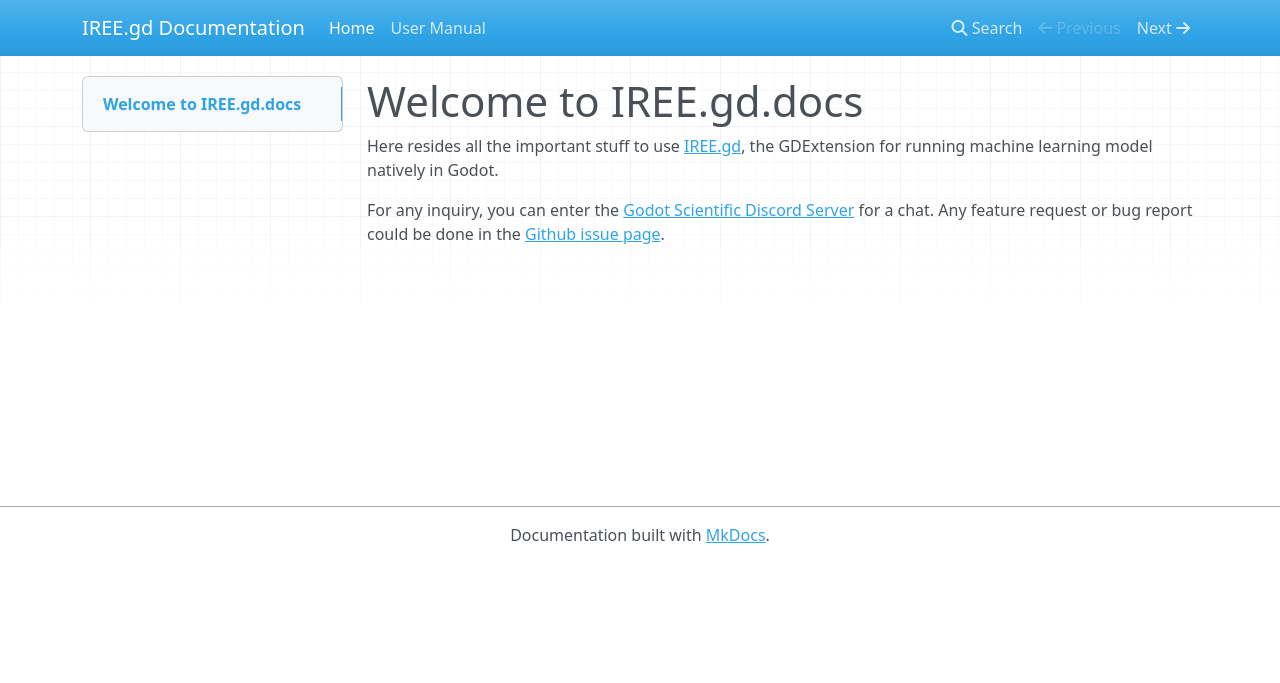
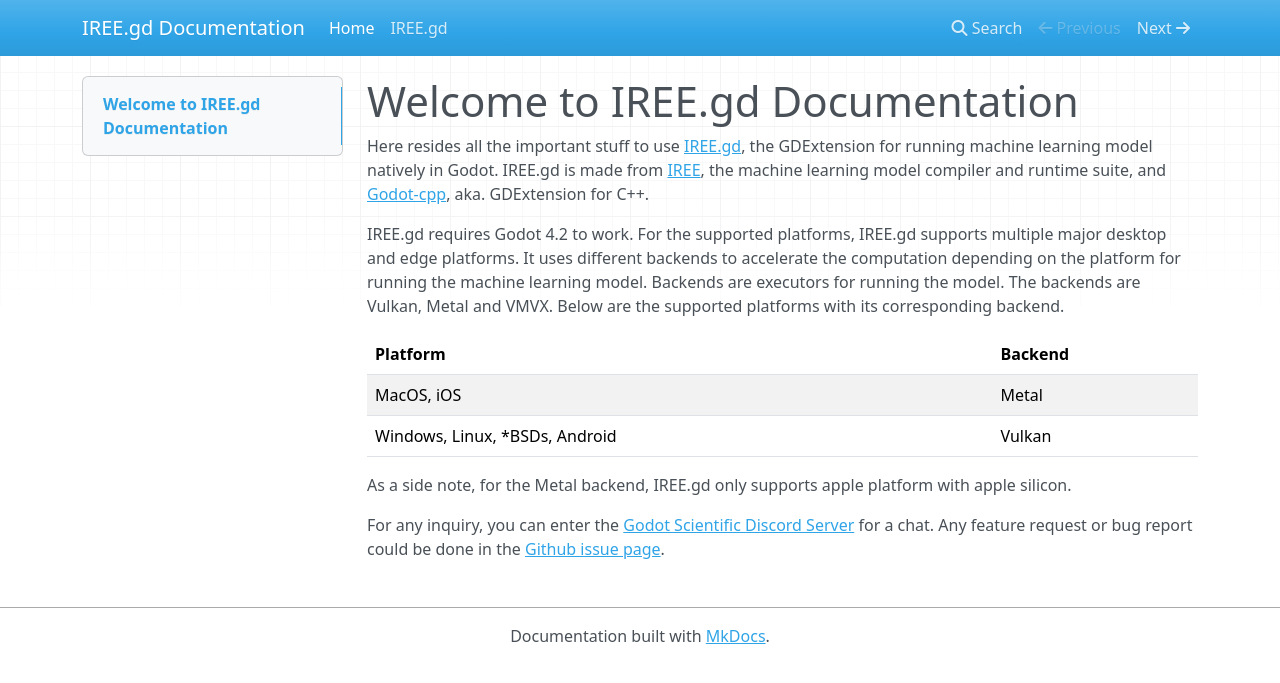
Before and after one commit to iree-gd/iree.gd.docs, an MkDocs documentation site: the page built from docs/index.md, in a window 1280 px wide. Shown: the top 683 px of the page. Built offline with MkDocs 1.6.1, drawn with Linux system fonts in a browser that asks for light colours; nearby versions of some CDN libraries.

Commit message:
Add supported platform on index page.

```diff
--- a/docs/index.md
+++ b/docs/index.md
@@ -1,5 +1,18 @@
-# Welcome to IREE.gd.docs
+# Welcome to IREE.gd Documentation
 
 Here resides all the important stuff to use [IREE.gd](https://github.com/iree-gd/iree.gd), the GDExtension for running machine learning model natively in Godot.
+IREE.gd is made from [IREE](https://iree.dev), the machine learning model compiler and runtime suite, and [Godot-cpp](https://github.com/godotengine/godot-cpp), aka. GDExtension for C++.
+
+IREE.gd requires Godot 4.2 to work. For the supported platforms, IREE.gd supports multiple major desktop and edge platforms.
+It uses different backends to accelerate the computation depending on the platform for running the machine learning model.
+Backends are executors for running the model. The backends are Vulkan, Metal and VMVX.
+Below are the supported platforms with its corresponding backend.
+
+| Platform | Backend |
+| ----- | ----- |
+| MacOS, iOS | Metal |
+| Windows, Linux, \*BSDs, Android | Vulkan |
+
+As a side note, for the Metal backend, IREE.gd only supports apple platform with apple silicon.
 
 For any inquiry, you can enter the [Godot Scientific Discord Server](https://discord.gg/zgSjGPDNKP) for a chat. Any feature request or bug report could be done in the [Github issue page](https://github.com/iree-gd/iree.gd/issues).
--- a/mkdocs.yml
+++ b/mkdocs.yml
@@ -1,4 +1,4 @@
 site_name: IREE.gd Documentation
 nav:
   - Home: index.md
-  - User Manual: user_manual.md
+  - IREE.gd: iree.gd.md
```
Also changed, not shown: docs/iree.gd.md (renamed from docs/user_manual.md, +3 -1 lines), README.md (line endings or trailing spaces).
